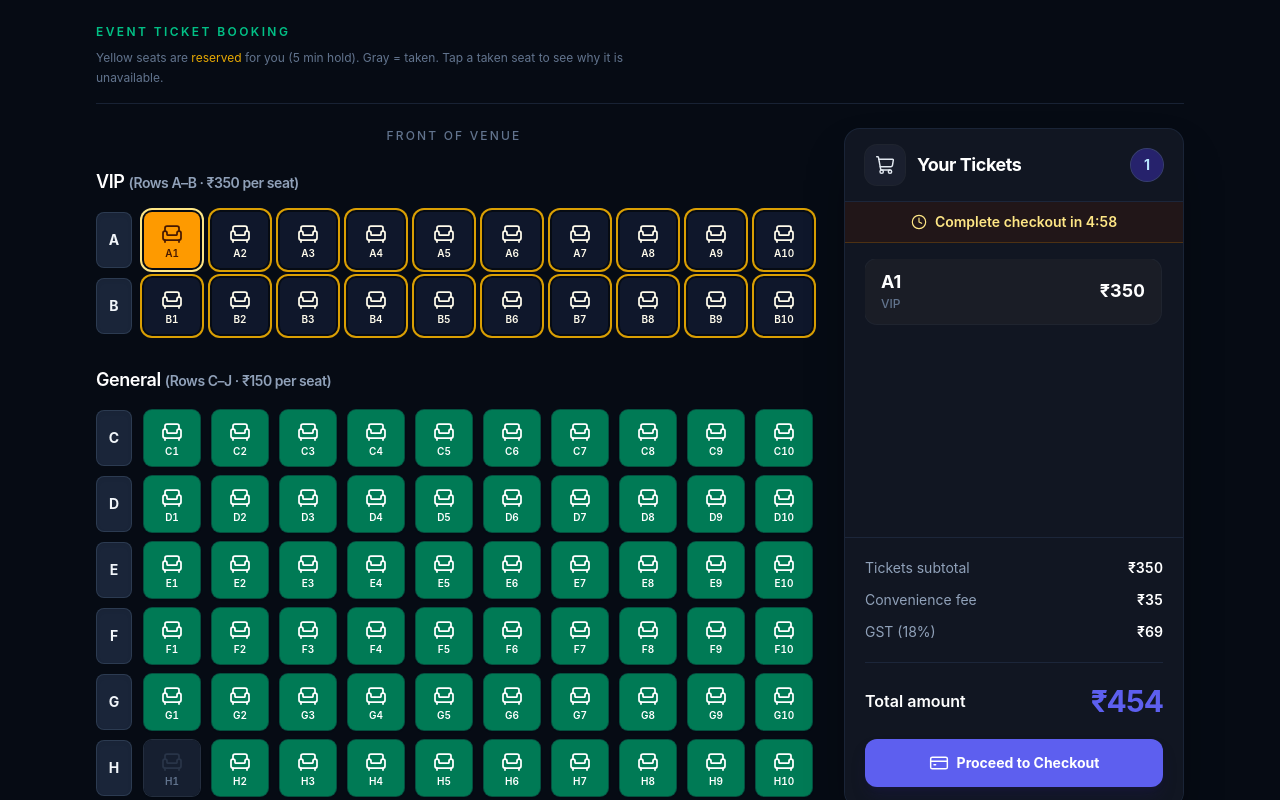
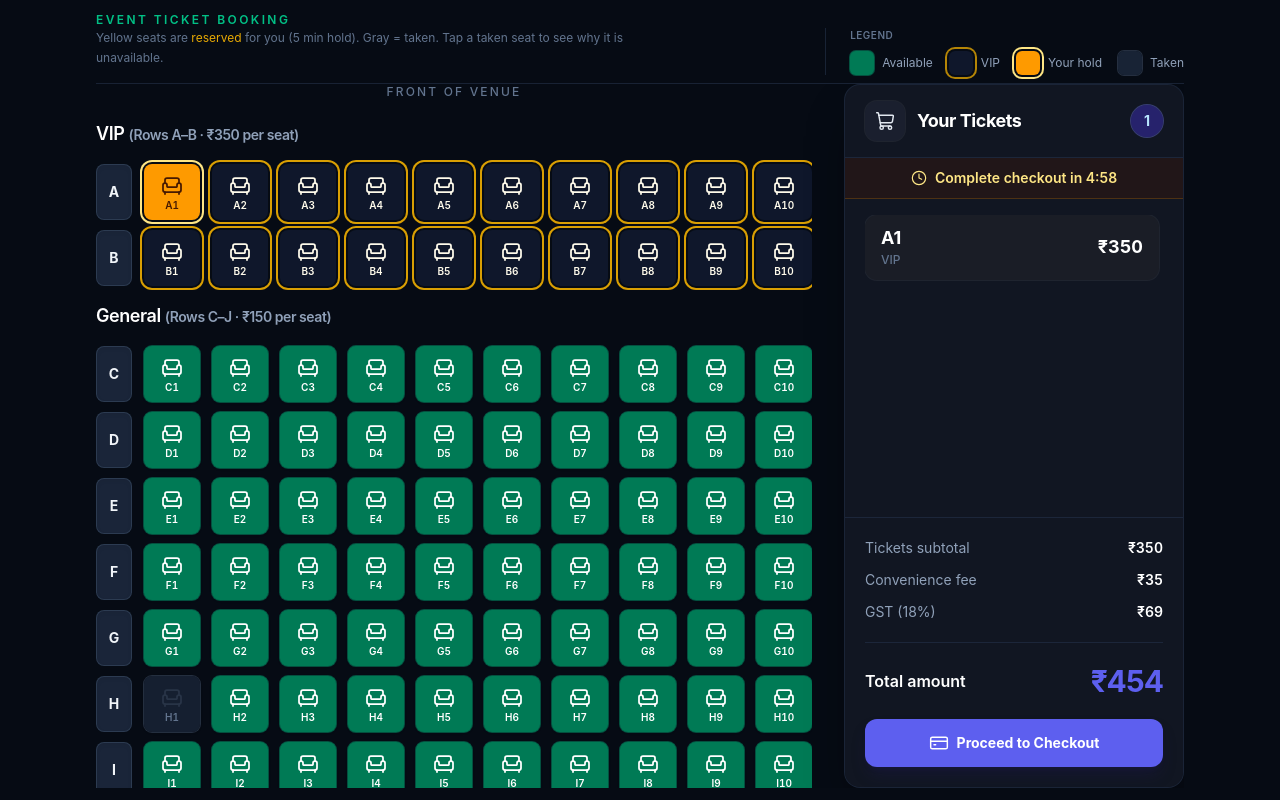
Before and after one commit to Patelg5606/event_ticket_bookings, a React (Vite) app: page / in a window 1280 px wide. Both pictures are taken after a click on the button "A1". Shown: the top 800 px of the page. Built offline with nearby package versions, Linux system fonts and the light colour scheme.

Commit message:
Fix some minor styleing issue

```diff
--- a/src/features/booking/BookingPanel.tsx
+++ b/src/features/booking/BookingPanel.tsx
@@ -56,7 +56,7 @@ export const BookingPanel = memo(function BookingPanel({
 
       <div className="flex min-h-0 flex-1 flex-col px-4 pt-3 sm:px-5 sm:pt-4">
         {hasSeats ? (
-          <ul className="min-h-0 flex-1 space-y-2 overflow-y-auto pr-0.5 pb-3 [-webkit-overflow-scrolling:touch]">
+          <ul className="booking-panel-scroll min-h-0 flex-1 space-y-2 overflow-y-auto pr-1 pb-3 [-webkit-overflow-scrolling:touch]">
             {rows.map((row) => (
               <li
                 key={row.id}
--- a/src/features/booking/SeatGrid.tsx
+++ b/src/features/booking/SeatGrid.tsx
@@ -205,13 +205,13 @@ export const SeatGrid = memo(function SeatGrid({
   }, [seats])
 
   return (
-    <div className="flex min-w-0 max-w-full flex-col gap-1 sm:gap-6">
+    <div className="flex min-w-0 max-w-full flex-col gap-1 sm:gap-5">
       <p className="text-center text-[10px] font-medium uppercase tracking-[0.15em] text-slate-500 sm:text-xs sm:tracking-[0.18em]">
         Front of venue
       </p>
 
       <SeatMapScroll>
-        <div className="flex flex-col gap-6 md:gap-8">
+        <div className="flex flex-col gap-6 md:gap-4">
           <SectionShell
             title="VIP"
             subtitle="Rows A–B · ₹350 per seat"
--- a/src/features/booking/mockApi.ts
+++ b/src/features/booking/mockApi.ts
@@ -7,7 +7,6 @@ export function fetchSeatList(): Promise<Seat[]> {
   return new Promise((resolve) => {
     setTimeout(() => {
       const seats = buildSeatList()
-      console.log('seats', seats)
       resolve(seats)
     }, 300)
   })
--- a/src/index.css
+++ b/src/index.css
@@ -1,4 +1,15 @@
 @import 'tailwindcss';
+
+html,
+body {
+  margin: 0;
+  height: 100%;
+}
+
+#root {
+  height: 100%;
+  min-height: 100dvh;
+}
 
 @keyframes seat-notice-in {
   from {
@@ -14,3 +25,32 @@
 .seat-notice-in {
   animation: seat-notice-in 0.38s cubic-bezier(0.16, 1, 0.3, 1) both;
 }
+
+/* BookingPanel ticket list — thin scrollbar (Tailwind amber-400/90) */
+.booking-panel-scroll {
+  scrollbar-width: thin;
+  scrollbar-color: rgb(251 191 36 / 0.9) transparent;
+}
+
+.booking-panel-scroll::-webkit-scrollbar {
+  width: 5px;
+}
+
+.booking-panel-scroll::-webkit-scrollbar-button {
+  display: none;
+  height: 0;
+  width: 0;
+}
+
+.booking-panel-scroll::-webkit-scrollbar-track {
+  background: transparent;
+}
+
+.booking-panel-scroll::-webkit-scrollbar-thumb {
+  background: rgb(251 191 36 / 0.9);
+  border-radius: 100px;
+}
+
+.booking-panel-scroll::-webkit-scrollbar-thumb:hover {
+  background: rgb(251 191 36 / 1);
+}
--- a/src/pages/HomePage.tsx
+++ b/src/pages/HomePage.tsx
@@ -260,7 +260,7 @@ export function HomePage() {
   }
 
   return (
-    <div className="min-h-dvh bg-[#060b14] pb-[max(1.5rem,env(safe-area-inset-bottom))] text-slate-100">
+    <div className="flex h-dvh max-h-dvh flex-col overflow-hidden bg-[#060b14] text-slate-100">
       {successModal ? (
         <BookingSuccessModal
           summary={successModal}
@@ -271,21 +271,62 @@ export function HomePage() {
       <SeatNoticeToast notice={seatNotice} />
 
       <main
-        className={`mx-auto flex min-h-dvh w-full max-w-4xl flex-col px-3 py-4 sm:px-6 sm:py-6 md:px-8 lg:max-w-6xl ${successModal ? 'pointer-events-none blur-[2px]' : ''}`}
+        className={`mx-auto flex w-full max-w-4xl flex-1 min-h-0 flex-col overflow-hidden px-2 py-2 pb-[max(0.5rem,env(safe-area-inset-bottom))] sm:px-6 sm:py-3 md:px-8 lg:max-w-6xl ${successModal ? 'pointer-events-none blur-[2px]' : ''}`}
         aria-hidden={successModal ? true : undefined}
       >
-        <header className="shrink-0 border-b border-slate-800/80 pb-4">
+        <header className="shrink-0 border-b border-slate-800/80 pb-2">
           <p className="text-[10px] font-semibold uppercase tracking-[0.16em] text-emerald-400/90 sm:text-xs sm:tracking-[0.2em]">
             Event ticket booking
           </p>
-          <p className="mt-2 max-w-xl text-xs leading-relaxed text-slate-500">
-            Yellow seats are <span className="text-amber-400/90">reserved</span> for you (5 min hold).
-            Gray = taken. Tap a taken seat to see why it is unavailable.
-          </p>
+          <div className="flex flex-col gap-3 sm:flex-row sm:items-start sm:justify-between sm:gap-6">
+            <p className="max-w-xl text-xs leading-relaxed text-slate-500">
+              Yellow seats are <span className="text-amber-400/90">reserved</span> for you (5 min hold).
+              Gray = taken. Tap a taken seat to see why it is unavailable.
+            </p>
+            <div
+              className="shrink-0 border-t border-slate-800/80 pt-3 sm:border-t-0 sm:border-l sm:pl-6 sm:pt-0"
+              role="group"
+              aria-label="Seat map legend"
+            >
+              <p className="text-[10px] font-semibold uppercase tracking-wider text-slate-500">
+                Legend
+              </p>
+              <ul className="mt-2 flex flex-wrap gap-x-4 gap-y-2 text-[10px] text-slate-400 sm:text-xs">
+                <li className="flex items-center gap-2">
+                  <span
+                    className="h-5 w-5 shrink-0 rounded-md bg-emerald-700 ring-1 ring-emerald-400/35 sm:h-6 sm:w-6"
+                    aria-hidden
+                  />
+                  <span>Available</span>
+                </li>
+                <li className="flex items-center gap-2">
+                  <span
+                    className="h-5 w-5 shrink-0 rounded-md bg-slate-900 ring-2 ring-amber-400/70 ring-offset-1 ring-offset-[#060b14] sm:h-6 sm:w-6 sm:ring-offset-2"
+                    aria-hidden
+                  />
+                  <span>VIP</span>
+                </li>
+                <li className="flex items-center gap-2">
+                  <span
+                    className="h-5 w-5 shrink-0 rounded-md bg-amber-500 ring-2 ring-amber-200 ring-offset-1 ring-offset-[#060b14] sm:h-6 sm:w-6 sm:ring-offset-2"
+                    aria-hidden
+                  />
+                  <span>Your hold</span>
+                </li>
+                <li className="flex items-center gap-2">
+                  <span
+                    className="h-5 w-5 shrink-0 rounded-md bg-slate-800/80 ring-1 ring-slate-600/50 sm:h-6 sm:w-6"
+                    aria-hidden
+                  />
+                  <span>Taken</span>
+                </li>
+              </ul>
+            </div>
+          </div>
         </header>
 
-        <div className="grid min-h-0 flex-1 grid-cols-1 gap-8 py-6 lg:grid-cols-[1fr_minmax(280px,340px)] lg:items-stretch lg:gap-8 lg:py-6">
-          <div className="flex min-h-0 min-w-0 flex-col gap-8">
+        <div className="flex min-h-0 flex-1 flex-col gap-4 overflow-hidden lg:grid lg:grid-cols-[1fr_minmax(280px,340px)] lg:items-stretch lg:gap-6 lg:gap-x-8">
+          <div className="min-h-0 min-w-0 flex-1 overflow-y-auto overscroll-y-contain [-webkit-overflow-scrolling:touch] lg:min-h-0">
             <SeatGrid
               seats={displaySeats}
               pickedIds={pickedIds}
@@ -293,7 +334,7 @@ export function HomePage() {
             />
           </div>
 
-          <div className="flex min-h-[70vh] flex-col lg:min-h-0 lg:h-[calc(100dvh-7.5rem)]">
+          <div className="flex w-full min-w-0 shrink-0 flex-col lg:h-full lg:max-h-full lg:min-h-0">
             <BookingPanel
               pickedIds={pickedIds}
               seats={seats}
```
